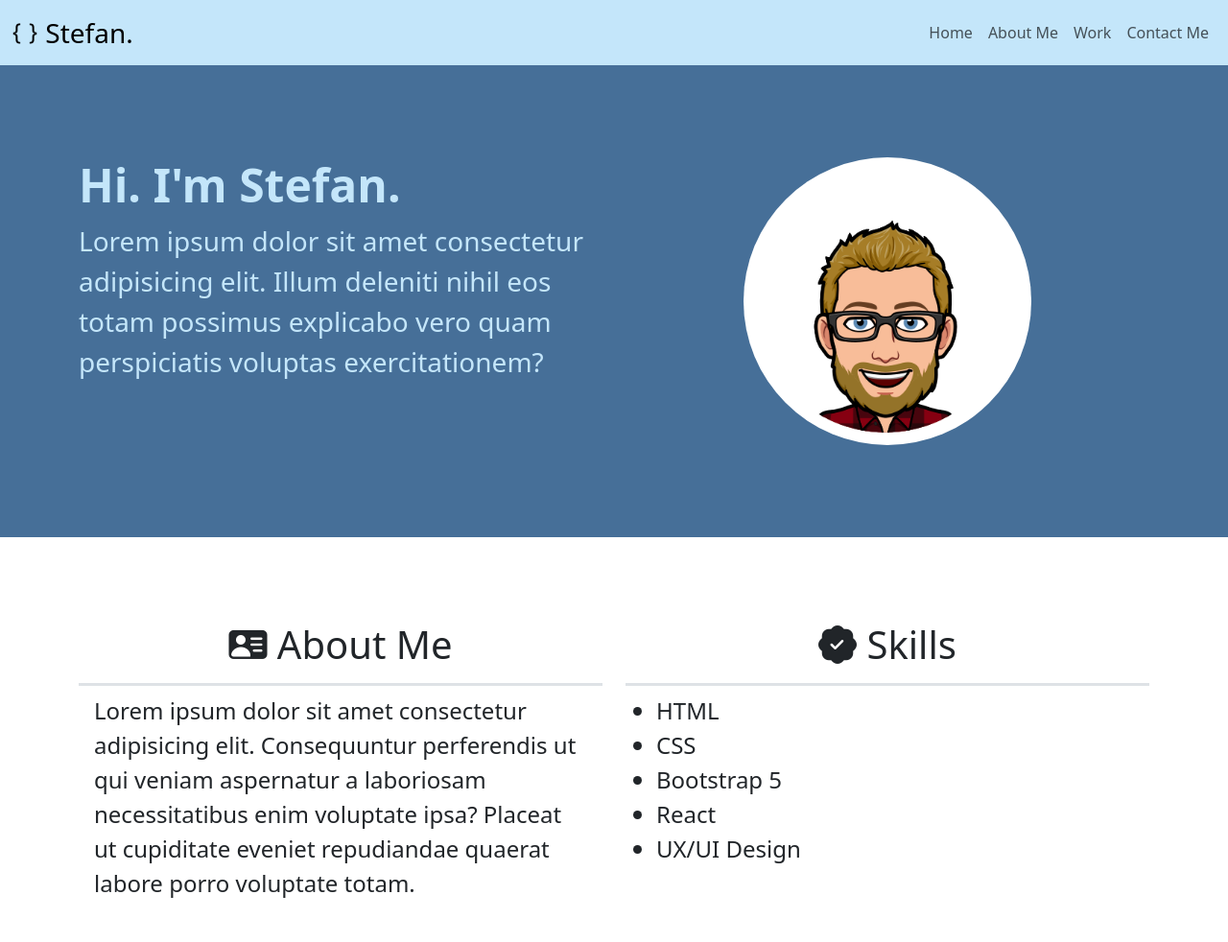
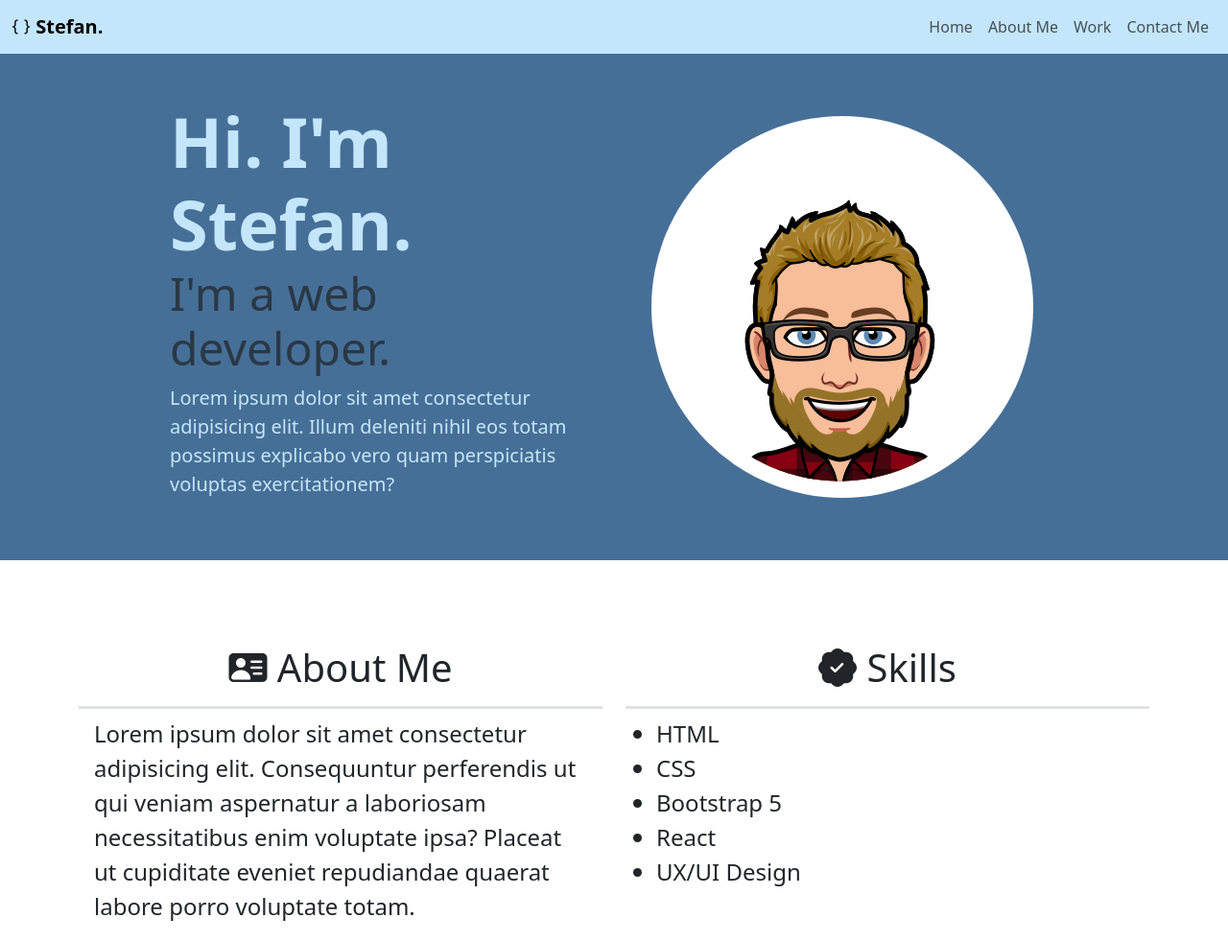
Before and after one commit to Stefan4D/Bootstrap-Portfolio, a website: page index.html in a window 1280 px wide. Shown: the top 982 px of the page at 96% size. Drawn offline with nearby package versions, Linux system fonts and the light colour scheme.

Commit message:
Refactored Navbar and Jumbotron

```diff
--- a/index.html
+++ b/index.html
@@ -21,24 +21,33 @@
   <body>
     <header>
       <!-- Navbar -->
-      <nav class="navbar navbar-expand-lg bg-light">
-        <div class="container-fluid">
-          <a class="navbar-brand fs-3" href="#"
-            ><i class="bi bi-braces"></i> Stefan.</a
-          >
+      <nav class="navbar navbar-expand-md bg-light">
+        <div class="container-xxl">
+          <!-- Main branding -->
+          <a class="navbar-brand" href="#">
+            <i class="bi bi-braces"></i>
+            <span class="fw-bold">Stefan.</span>
+          </a>
+
+          <!-- Toggle button for mobile -->
           <button
             class="navbar-toggler"
             type="button"
             data-bs-toggle="collapse"
-            data-bs-target="#navbarSupportedContent"
-            aria-controls="navbarSupportedContent"
+            data-bs-target="#main-nav"
+            aria-controls="main-nav"
             aria-expanded="false"
             aria-label="Toggle navigation"
           >
             <span class="navbar-toggler-icon"></span>
           </button>
-          <div class="collapse navbar-collapse" id="navbarSupportedContent">
-            <ul class="navbar-nav ms-auto mb-2 mb-lg-0 align-items-end">
+
+          <!-- Navbar links -->
+          <div
+            class="collapse navbar-collapse justify-content-end align-content-center"
+            id="main-nav"
+          >
+            <ul class="navbar-nav align-items-end">
               <li class="nav-item">
                 <a class="nav-link" aria-current="page" href="#">Home</a>
               </li>
@@ -59,32 +68,32 @@
 
     <main>
       <!-- Jumbotron -->
-      <div class="p-5 mb-4 bg-secondary">
-        <div class="container-fluid py-5">
+      <section class="p-5 mb-4 bg-secondary">
         <div class="container-lg">
-            <div class="row">
-              <div class="col-md-6 col-sm-7">
-                <h1 class="display-5 fw-bold text-light">Hi. I'm Stefan.</h1>
-                <p class="fs-3 text-light">
+          <div class="row justify-content-center align-items-center">
+            <!-- Only using 10 of 12 columns here to allow for padding on the sides -->
+            <div class="col-md-5 text-center text-md-start">
+              <h1>
+                <div class="display-2 fw-bold text-light">Hi. I'm Stefan.</div>
+                <div class="display-5 text-muted">I'm a web developer.</div>
+              </h1>
+              <p class="lead text-light">
                 Lorem ipsum dolor sit amet consectetur adipisicing elit. Illum
                 deleniti nihil eos totam possimus explicabo vero quam
                 perspiciatis voluptas exercitationem?
               </p>
             </div>
-              <div class="col-md-6 col-sm-5 text-center">
-                <!-- TODO: Max width on this image has a visual defect inbetween smaller breakpoints -->
+            <div class="col-md-5 text-center">
               <img
                 src="./images/stefan-avatar.png"
                 alt="Avatar image of Stefan"
                 id="avatar"
                 class="rounded-circle img-fluid"
-                  style="max-width: 300px"
               />
             </div>
           </div>
         </div>
-        </div>
-      </div>
+      </section>
 
       <!-- About Me and Skills combined container -->
       <section class="container-fluid my-3 py-5" id="about">
```
Lines whose indentation alone changed are shown as unchanged.
